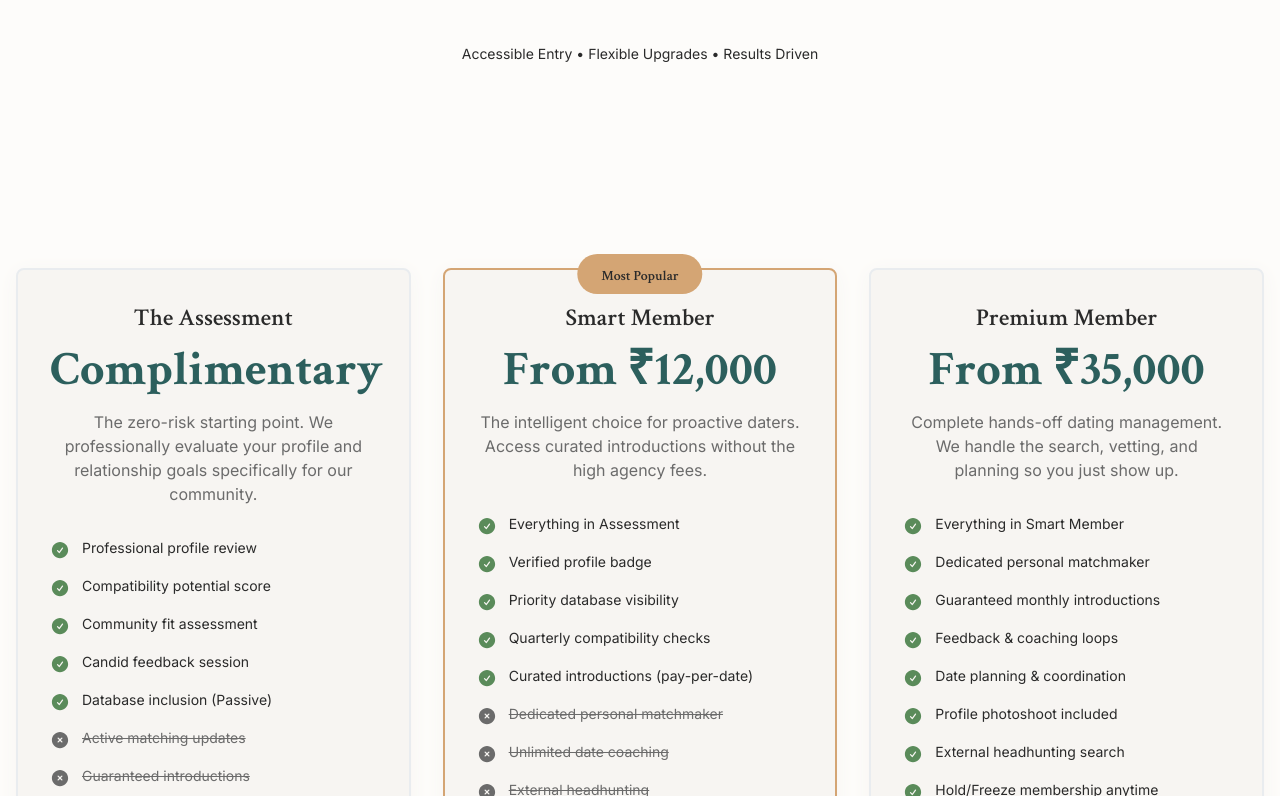
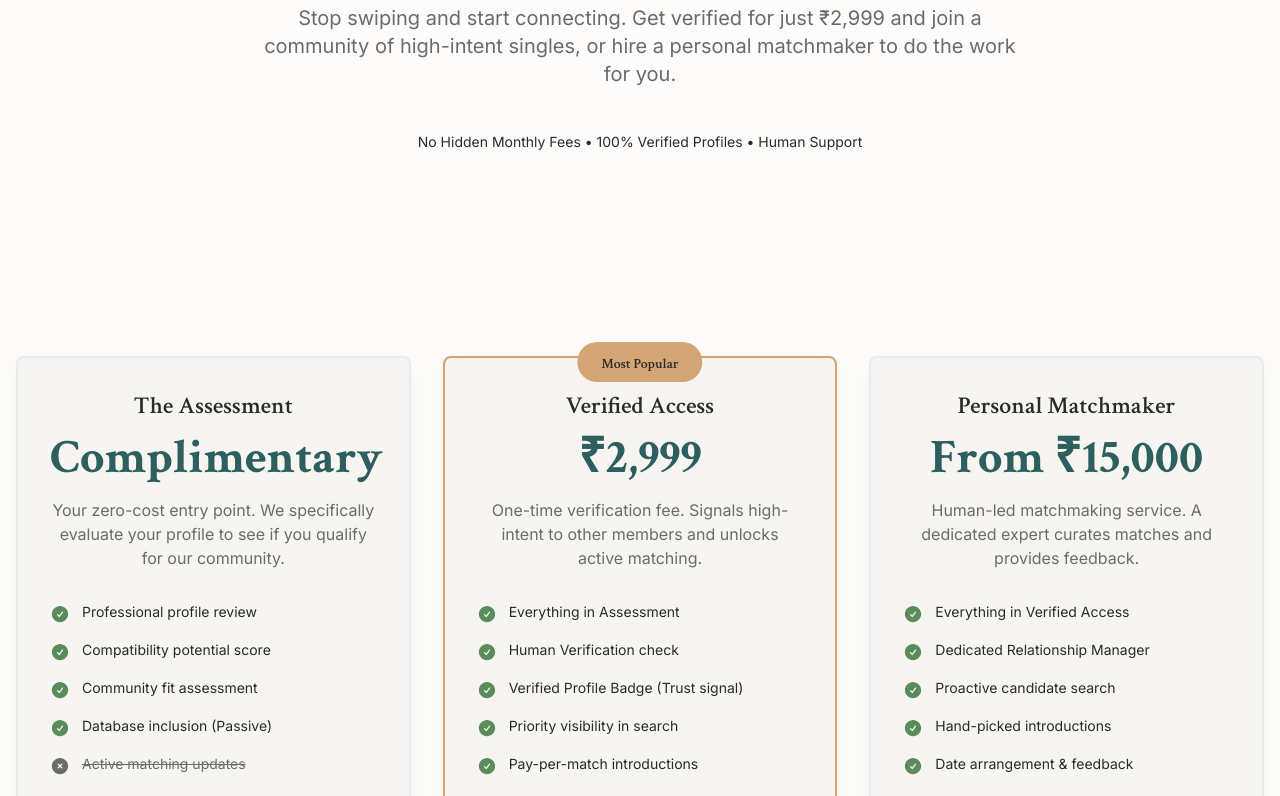
Before and after one commit to Leeshwaan04/freezmelanding, a Next.js app: page /pricing in a window 1280 px wide. Shown: the part 364-1160 px from the top of the page. Built offline with nearby package versions, Linux system fonts and the light colour scheme.

Commit message:
Enhance: Aggressive pricing drop (Verified at 3k, Matchmaker at 15k) for volume

```diff
--- a/src/app/pricing/components/CostComparison.tsx
+++ b/src/app/pricing/components/CostComparison.tsx
@@ -100,7 +100,7 @@ const CostComparison: React.FC<CostComparisonProps> = ({ className = '' }) => {
                     One-time
                   </td>
                   <td className="px-6 py-4 font-body text-sm text-foreground font-semibold">
-                    From ₹12,000
+                    From ₹2,999
                   </td>
                   <td className="px-6 py-4 font-body text-sm text-foreground font-semibold">
                     10-20 hours
--- a/src/app/pricing/components/PricingHero.tsx
+++ b/src/app/pricing/components/PricingHero.tsx
@@ -10,14 +10,14 @@ const PricingHero: React.FC<PricingHeroProps> = ({ className = '' }) => {
       <div className="container mx-auto px-4">
         <div className="max-w-4xl mx-auto text-center">
           <h1 className="font-headline text-4xl md:text-5xl lg:text-6xl font-semibold text-foreground mb-6">
-            Member-First Pricing & Plans
+            Verified Singles. Serious Connections.
           </h1>
           <p className="font-body text-lg md:text-xl text-muted-foreground max-w-3xl mx-auto leading-relaxed">
-            Professional matchmaking shouldn't be a luxury for the few. Choose a plan that fits your lifestyle, from verified profile inclusion to full-service management.
+            Stop swiping and start connecting. Get verified for just ₹2,999 and join a community of high-intent singles, or hire a personal matchmaker to do the work for you.
           </p>
           <div className="mt-8 inline-flex items-center gap-2 px-6 py-3 bg-accent/10 rounded-full">
             <span className="font-body text-sm font-medium text-accent-foreground">
-              Accessible Entry • Flexible Upgrades • Results Driven
+              No Hidden Monthly Fees • 100% Verified Profiles • Human Support
             </span>
           </div>
         </div>
--- a/src/app/pricing/components/PricingInteractive.tsx
+++ b/src/app/pricing/components/PricingInteractive.tsx
@@ -32,14 +32,14 @@ const PricingInteractive: React.FC = () => {
     {
       title: 'The Assessment',
       price: 'Complimentary',
-      description: 'The zero-risk starting point. We professionally evaluate your profile and relationship goals specifically for our community.',
+      description: 'Your zero-cost entry point. We specifically evaluate your profile to see if you qualify for our community.',
       features: [
         { text: 'Professional profile review', included: true },
         { text: 'Compatibility potential score', included: true },
         { text: 'Community fit assessment', included: true },
-        { text: 'Candid feedback session', included: true },
         { text: 'Database inclusion (Passive)', included: true },
         { text: 'Active matching updates', included: false },
+        { text: 'Verified profile badge', included: false },
         { text: 'Guaranteed introductions', included: false },
         { text: 'Personal matchmaker', included: false },
       ],
@@ -48,39 +48,39 @@ const PricingInteractive: React.FC = () => {
       ctaLink: '/application',
     },
     {
-      title: 'Smart Member',
-      price: 'From ₹12,000',
-      description: 'The intelligent choice for proactive daters. Access curated introductions without the high agency fees.',
+      title: 'Verified Access',
+      price: '₹2,999',
+      description: 'One-time verification fee. Signals high-intent to other members and unlocks active matching.',
       features: [
         { text: 'Everything in Assessment', included: true },
-        { text: 'Verified profile badge', included: true },
-        { text: 'Priority database visibility', included: true },
-        { text: 'Quarterly compatibility checks', included: true },
-        { text: 'Curated introductions (pay-per-date)', included: true },
+        { text: 'Human Verification check', included: true },
+        { text: 'Verified Profile Badge (Trust signal)', included: true },
+        { text: 'Priority visibility in search', included: true },
+        { text: 'Pay-per-match introductions', included: true },
         { text: 'Dedicated personal matchmaker', included: false },
-        { text: 'Unlimited date coaching', included: false },
+        { text: 'Date planning & coordination', included: false },
         { text: 'External headhunting', included: false },
       ],
       isPopular: true,
-      ctaText: 'Check Eligibility',
+      ctaText: 'Get Verified',
       ctaLink: '/application',
     },
     {
-      title: 'Premium Member',
-      price: 'From ₹35,000',
-      description: 'Complete hands-off dating management. We handle the search, vetting, and planning so you just show up.',
+      title: 'Personal Matchmaker',
+      price: 'From ₹15,000',
+      description: 'Human-led matchmaking service. A dedicated expert curates matches and provides feedback.',
       features: [
-        { text: 'Everything in Smart Member', included: true },
-        { text: 'Dedicated personal matchmaker', included: true },
-        { text: 'Guaranteed monthly introductions', included: true },
-        { text: 'Feedback & coaching loops', included: true },
-        { text: 'Date planning & coordination', included: true },
-        { text: 'Profile photoshoot included', included: true },
-        { text: 'External headhunting search', included: true },
-        { text: 'Hold/Freeze membership anytime', included: true },
+        { text: 'Everything in Verified Access', included: true },
+        { text: 'Dedicated Relationship Manager', included: true },
+        { text: 'Proactive candidate search', included: true },
+        { text: 'Hand-picked introductions', included: true },
+        { text: 'Date arrangement & feedback', included: true },
+        { text: 'Profile photoshoot guidance', included: true },
+        { text: 'Curated styling advice', included: true },
+        { text: 'Hold membership anytime', included: true },
       ],
       isPopular: false,
-      ctaText: 'Request Premium',
+      ctaText: 'Hire a Matchmaker',
       ctaLink: '/application',
     },
   ];
```
